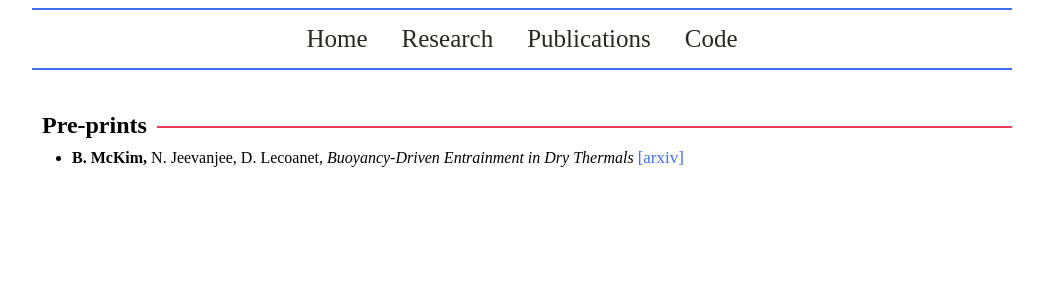
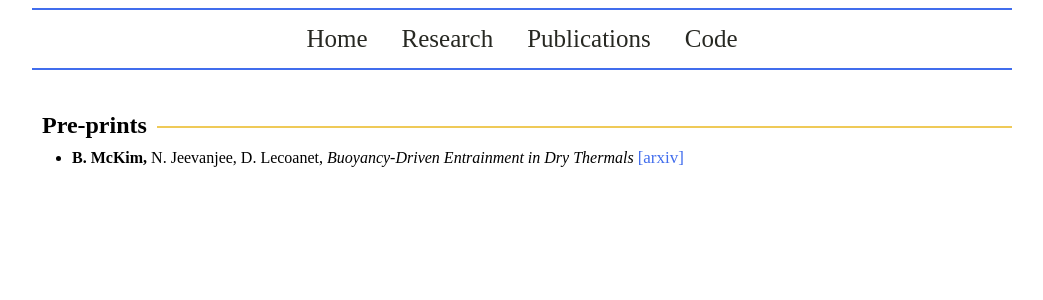
Before and after one commit to mckimb/mckimb.github.io, a Jekyll site: the page built from papers/index.html, in a window 1280 px wide. Shown: the top 300 px of the page, without its empty margins (118-1161 px from the left). Built offline with Jekyll 4.4.1, drawn with Linux system fonts in a browser that asks for light colours.

Commit message:
Update main.css

```diff
--- a/css/main.css
+++ b/css/main.css
@@ -14,7 +14,7 @@ h2 {
    width: 100%;
    \\ text-align: left;
    \\ border-bottom: 2px solid #c02628;
-   border-bottom: 2px solid #ee3a59;
+   border-bottom: 2px solid #efca58;
    line-height: 0.1em;
    margin: 10px 0 20px;
 }
```
